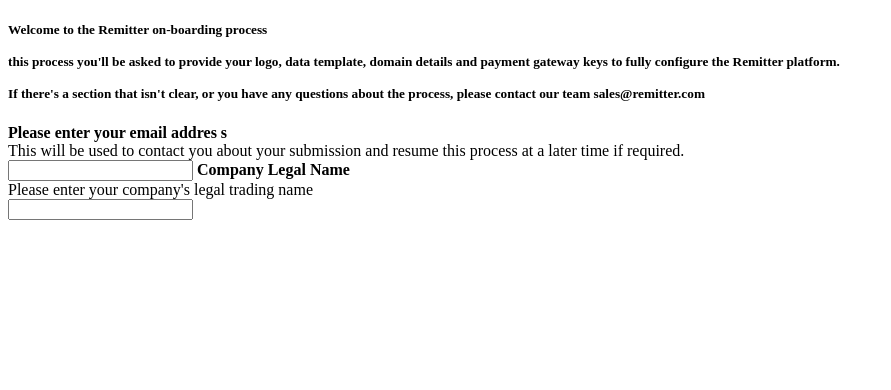
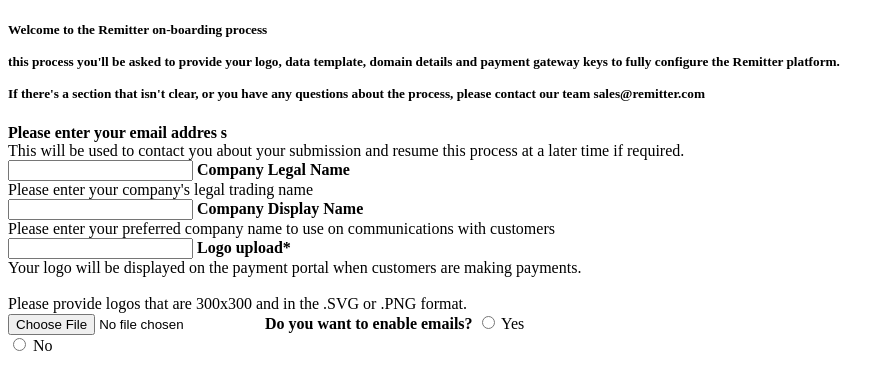
Before and after one commit to Remitter/start-form, a website: page src/index.html in a window 1280 px wide. Shown: the whole page, without its empty margins (0-891 px from the left). Drawn offline with Linux system fonts and the light colour scheme; files that its build step writes are made by us from their sources; files whose address does not match are found by name.

Commit message:
Added file and radio input

```diff
--- a/src/index.html
+++ b/src/index.html
@@ -19,7 +19,8 @@
     this process you'll be asked to provide your logo, data template, domain details and payment gateway keys to fully configure the Remitter platform.
     <br>
     <br>
-    If there's a section that isn't clear, or you have any questions about the process, please contact our team <b>sales@remitter.com</b>
+    If there's a section that isn't clear, or you have any questions about the process, please contact our team
+    <b>sales@remitter.com</b>
     </h5>
 
     <label>
@@ -35,6 +36,29 @@
     <dt>Please enter your company's legal trading name</dt>
     <input type="text">
 
+    <label>
+      <b>Company Display Name</b>
+    </label>
+    <dt>Please enter your preferred company name to use on communications with customers</dt>
+    <input type="text">
+
+    <label>
+      <b>Logo upload*</b>
+    </label>
+    <dt>
+      Your logo will be displayed on the payment portal when customers are making payments.
+      <br><br>
+      Please provide logos that are 300x300 and in the .SVG or .PNG format.
+    </dt>
+    <input type="file">
+
+    <label>
+      <b>Do you want to enable emails?</b>
+    </label>
+    <input type="radio" name="Yes" value="Yes"> Yes<br>
+    <input type="radio" name="No" value="NO"> No<br>
+
+
 
     <script src="js/scripts.js"></script>
 </body>
```
